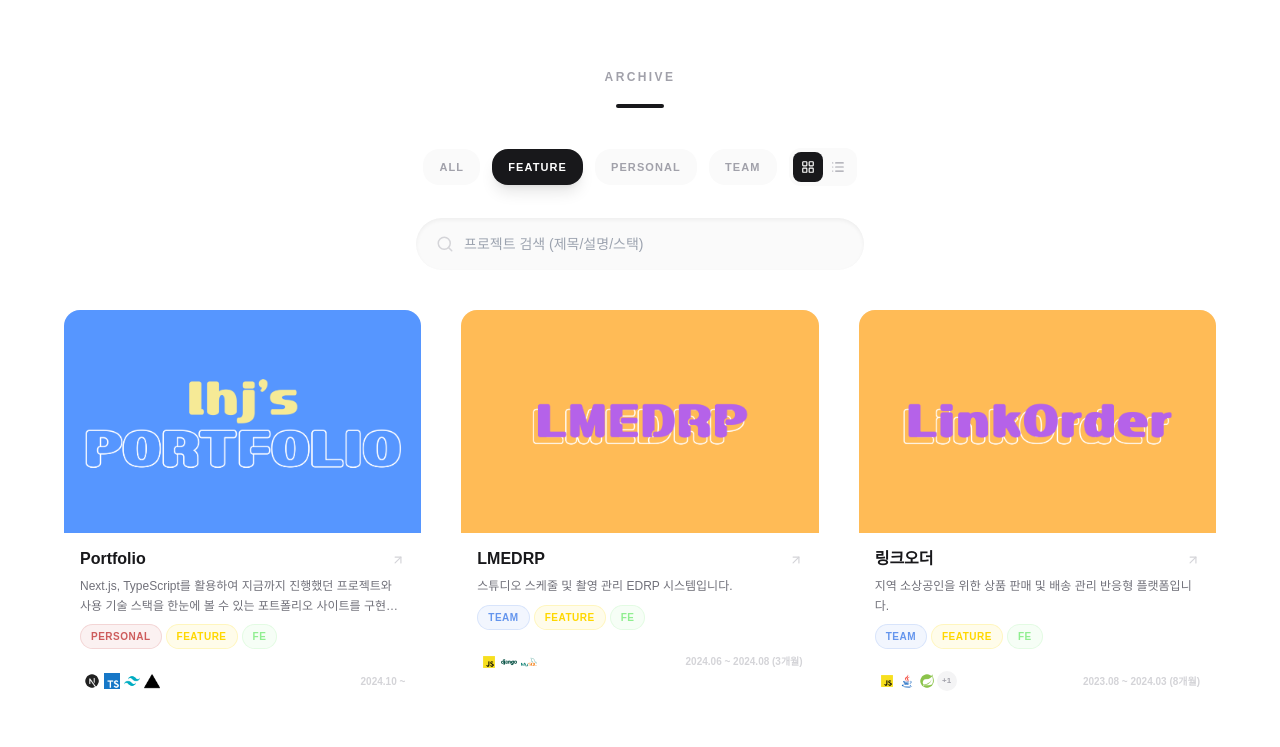
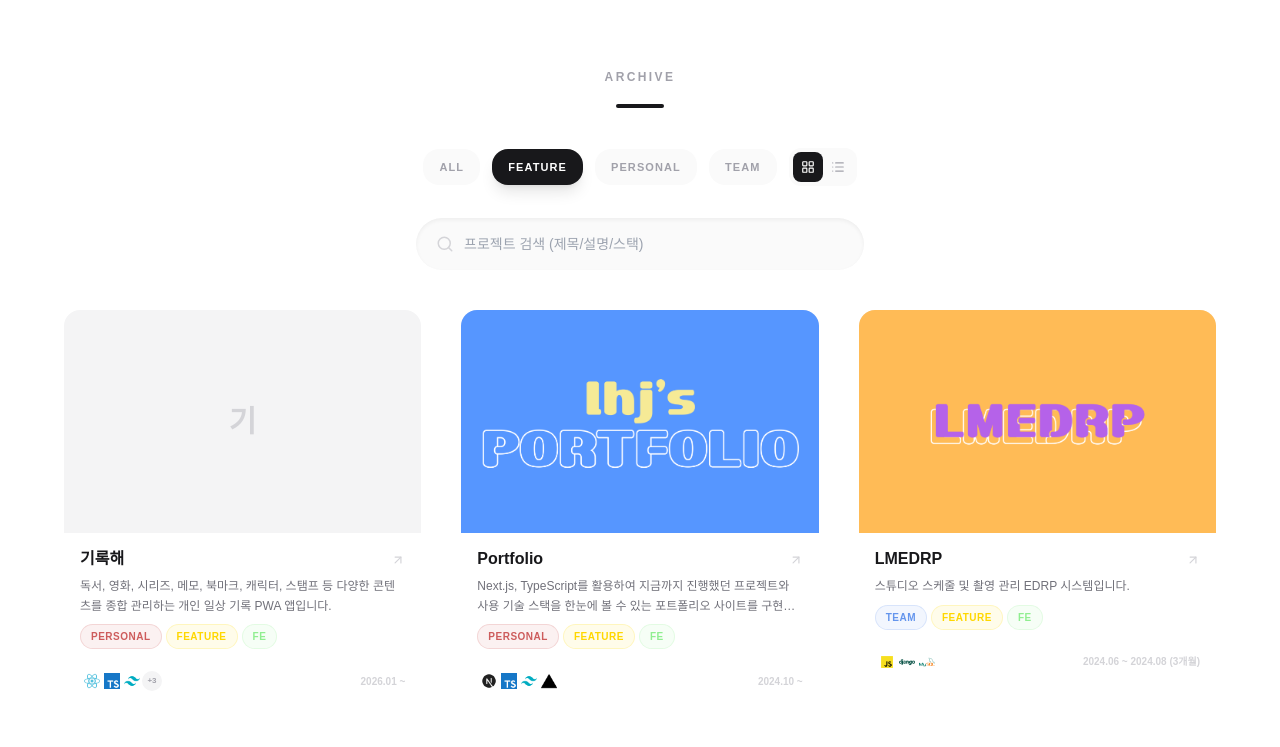
Before and after one commit to HwajinLee3114/lhjin-portfolio, a Next.js app: page /project in a window 1280 px wide. Shown: the top 747 px of the page. Built offline with nearby package versions, Linux system fonts and the light colour scheme; a web font is replaced by a local one.

Commit message:
update: 개인용앱

```diff
--- a/src/data/projects.ts
+++ b/src/data/projects.ts
@@ -73,6 +73,7 @@ const S = {
   reactQuery: { name: 'React Query' },
   jsp: { name: 'JSP' },
   egov: { name: '전자정부프레임워크' },
+  supabase: { name: 'Supabase' },
 } as const
 
 const projectsData: z.input<typeof ProjectSchema>[] = [
@@ -528,6 +529,56 @@ const projectsData: z.input<typeof ProjectSchema>[] = [
       { url: 'portfolio_5.png', name: 'career' },
     ],
   },
+  {
+    id: 'banya-log',
+    title: '기록해',
+    periodStart: '2026-01',
+    filter: [tag('personal'), tag('feature'), tag('FE')],
+    description:
+      '독서, 영화, 시리즈, 메모, 북마크, 캐릭터, 스탬프 등 다양한 콘텐츠를 종합 관리하는 개인 일상 기록 PWA 앱입니다.',
+    feature: [
+      '캘린더 기반 일일 로깅 및 루틴/습관 트래커',
+      '독서/영화/시리즈 콘텐츠 통합 관리 및 세션 기록',
+      '마크다운 메모, 웹 북마크 OG 자동 스크랩',
+      '캐릭터 프로필 관리 및 카드 이미지/PDF 내보내기',
+      '스탬프북 수집 및 방문 기록 관리',
+    ],
+    contribution: [
+      {
+        title: 'Supabase Edge Functions 활용 서버리스 아키텍처 구축',
+        desc: [
+          'Kakao Book API, TMDB API 프록시를 Edge Function으로 구현하여 API 키 노출 없이 안전한 외부 API 연동',
+          'OG 메타데이터 스크래핑 Edge Function 구현 (Twitter/X 미디어 추출, favicon 폴백 처리)',
+          '서비스 롤 기반 계정 삭제 Edge Function으로 보안 요구사항 충족',
+        ],
+      },
+      {
+        title: '오프라인 대응 및 데이터 동기화',
+        desc: [
+          '오프라인 mutation 큐를 구현하여 네트워크 불안정 시에도 데이터 유실 없는 optimistic update 처리',
+          'Supabase 실시간 구독과 로컬 상태를 연동한 라이브 싱크 구현',
+        ],
+      },
+      {
+        title: 'PWA 및 네이티브 앱 경험 구현',
+        desc: [
+          'Web Share Target API로 OS 공유 메뉴에서 바로 북마크 등록 가능',
+          'Web Manifest 및 Splash Screen 구성으로 네이티브 앱에 준하는 사용 경험 제공',
+        ],
+      },
+      {
+        title: '성능 최적화 및 코드 품질',
+        desc: [
+          'React.lazy 기반 라우트별 코드 스플리팅으로 초기 로딩 최적화',
+          'Zod 스키마로 DB 응답 런타임 검증 및 타입 안전성 확보',
+          '60+ SQL 마이그레이션으로 체계적인 DB 스키마 버전 관리',
+        ],
+      },
+    ],
+    skillItem: [S.react, S.ts, S.vite, S.tailwind, S.supabase, S.zod, S.framerMotion],
+    thumb: '',
+    images: [],
+  },
   // {
   //   id: 'carsayo-homepage',
   //   title: '카사요 홈페이지',
```
Also changed, not shown: 1 other file (tests, documents, lock files or other folders).
